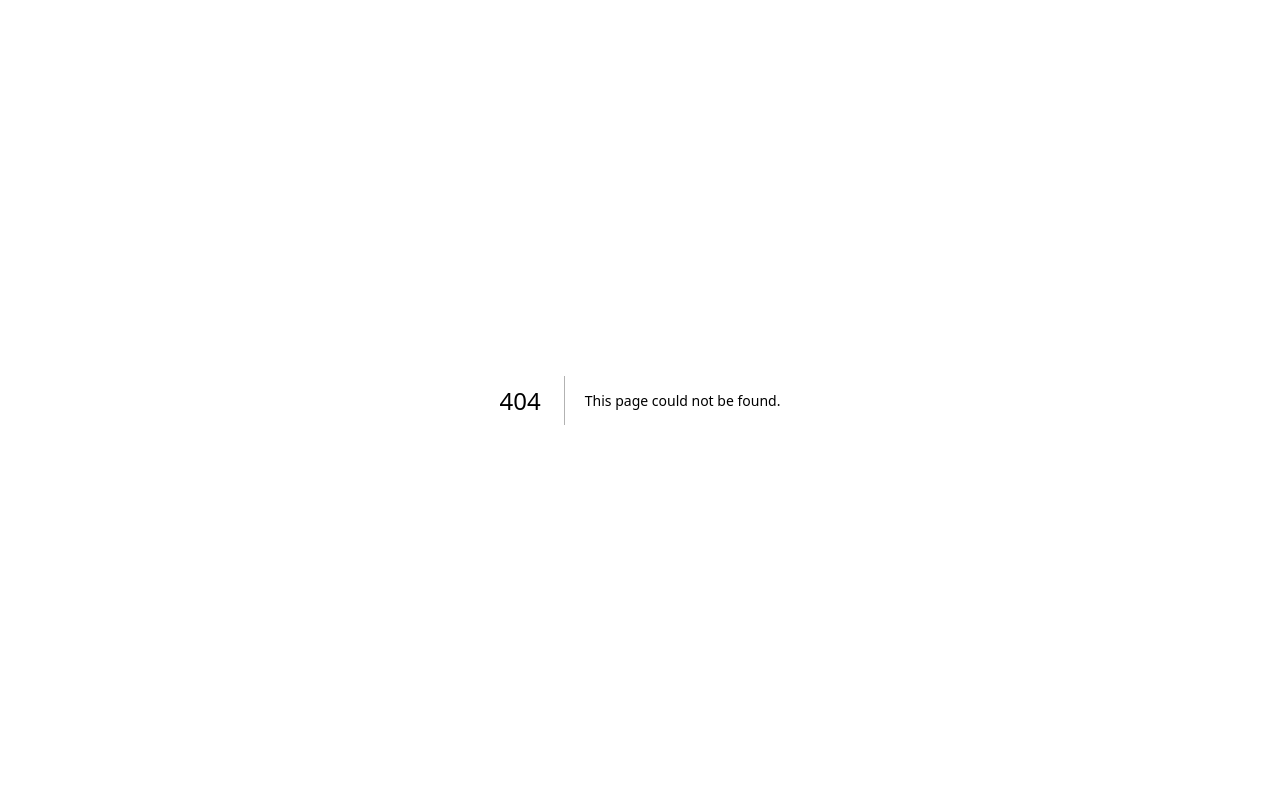
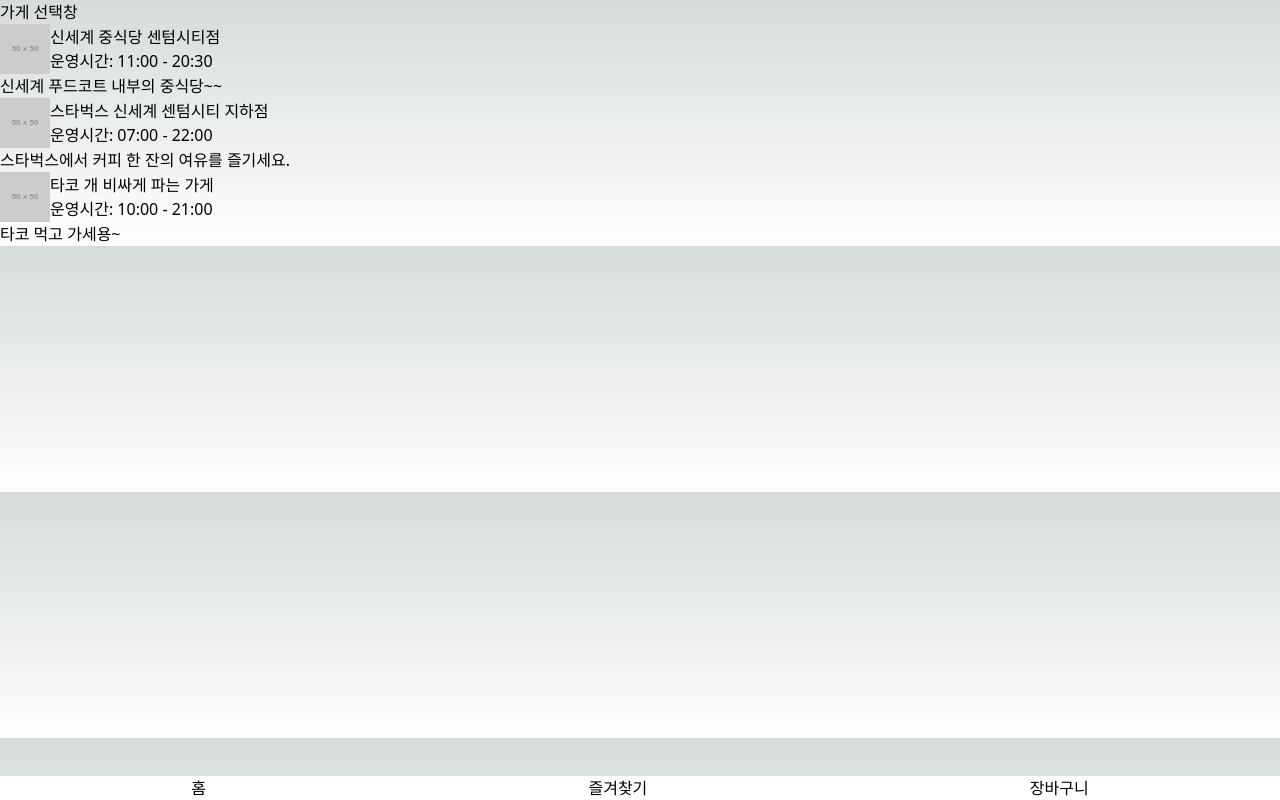
Before and after one commit to KioSSGk/kiossgk, a Next.js app: page /components/StoreSelect in a window 1280 px wide. Before the commit this address had no page. Built offline with nearby package versions, Linux system fonts and the light colour scheme.

Commit message:
feat/store select page (#10)
fix #4

유저의 가게 선택 메인화면을 구현하였습니다

```diff
--- /dev/null
+++ b/src/pages/api/StoreInfo.ts
@@ -0,0 +1,35 @@
+import { NextApiRequest, NextApiResponse } from 'next';
+
+export default (req: NextApiRequest, res: NextApiResponse) => {
+    if (req.method === 'GET') {
+        // 가게 정보 배열을 생성
+        const stores = [
+            {
+                id: 1,
+                name: '신세계 중식당 센텀시티점',
+                hours: '11:00 - 20:30',
+                description: '신세계 푸드코트 내부의 중식당~~',
+                image: 'https://via.placeholder.com/50'
+            },
+            {
+                id: 2,
+                name: '스타벅스 신세계 센텀시티 지하점',
+                hours: '07:00 - 22:00',
+                description: '스타벅스에서 커피 한 잔의 여유를 즐기세요.',
+                image: 'https://via.placeholder.com/50'
+            },
+            {
+                id: 3,
+                name: '타코 개 비싸게 파는 가게',
+                hours: '10:00 - 21:00',
+                description: '타코 먹고 가세용~',
+                image: 'https://via.placeholder.com/50'
+            }
+        ];
+
+        // 가게 정보 배열을 응답으로 반환
+        res.status(200).json(stores);
+    } else {
+        res.status(405).json({ message: 'Method not allowed' });
+    }
+};
--- /dev/null
+++ b/src/pages/components/StoreSelect.tsx
@@ -0,0 +1,60 @@
+import React, { useEffect, useState } from 'react';
+import axios from 'axios';
+
+interface Store {
+  id: number;
+  name: string;
+  hours: string;
+  description: string;
+  image: string;
+}
+
+export default function StoreSelect() {
+  const [stores, setStores] = useState<Store[]>([]);
+
+  // API에서 데이터를 가져오는 함수
+  const fetchStoreData = async () => {
+    try {
+      const response = await axios.get('/api/StoreInfo'); // GET 요청을 통해 API 호출
+      setStores(response.data);
+    } catch (error) {
+      console.error("Error fetching the store data:", error);
+    }
+  };
+
+  // 컴포넌트가 마운트될 때 데이터를 가져옴
+  useEffect(() => {
+    fetchStoreData();
+  }, []);
+
+  return (
+    <div>
+      <div>
+        <h2>가게 선택창</h2>
+      </div>
+      {stores.length > 0 ? (
+        stores.map((store) => (
+          <div key={store.id}>
+            <div style={{ display: 'flex', alignItems: 'center' }}>
+              <div style={{ width: '50px', height: '50px', backgroundColor: '#eee' }}>
+                <img src={store.image} alt={store.name} style={{ width: '50px', height: '50px' }} />
+              </div>
+              <div>
+                <h3>{store.name}</h3>
+                <p>운영시간: {store.hours}</p>
+              </div>
+            </div>
+            <p>{store.description}</p>
+          </div>
+        ))
+      ) : (
+        <p>가게 정보를 불러오는 중...</p>
+      )}
+      <div style={{ display: 'flex', justifyContent: 'space-around', position: 'fixed', bottom: '0', width: '100%', backgroundColor: 'white' }}>
+        <div>홈</div>
+        <div>즐겨찾기</div>
+        <div>장바구니</div>
+      </div>
+    </div>
+  );
+}
--- /dev/null
+++ b/src/pages/userMain.tsx
@@ -0,0 +1,11 @@
+import React from 'react';
+import StoreSelect from './components/StoreSelect';
+const userMain = () => {
+    return (
+        <div>
+            <StoreSelect></StoreSelect>
+        </div>
+    );
+};
+
+export default userMain;
```
Also changed, not shown: 1 other file (tests, documents, lock files or other folders).
